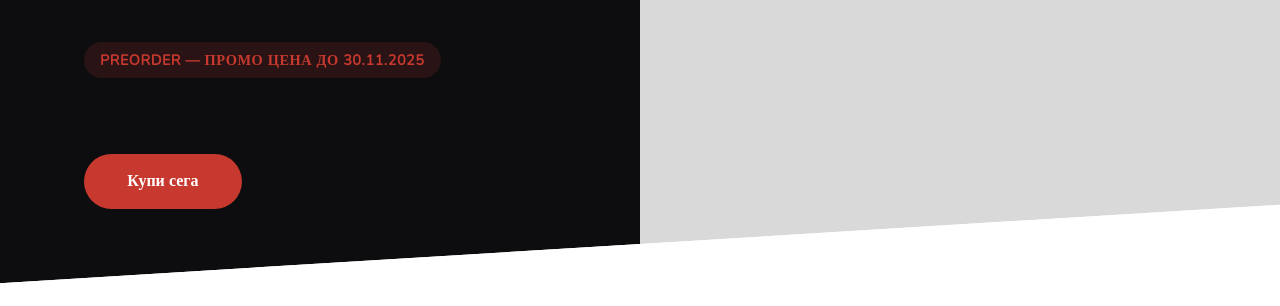
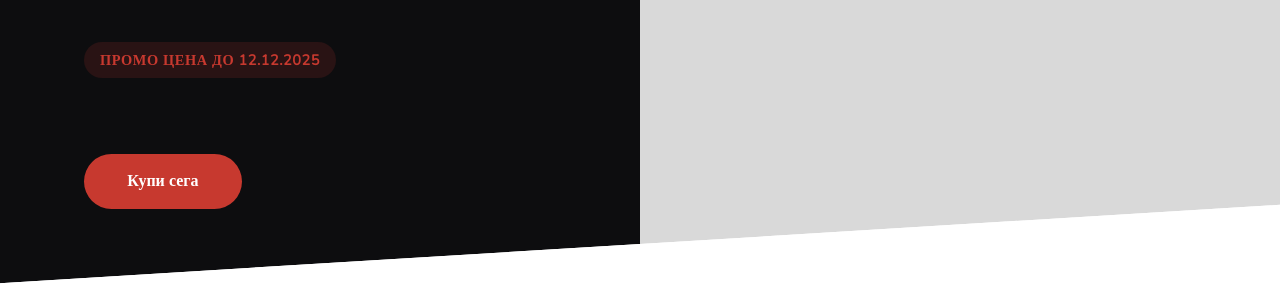
Before and after one commit to rainballs/jivot-bez-shum, a Django app: template templates/pages/home.html in a window 1280 px wide. Shown: the part 673-979 px from the top of the page. Run offline with Django 5.2, Linux system fonts and the light colour scheme; the template is opened without the code that fills it, so the values that code supplies are empty.

Commit message:
remove preorder label

```diff
--- a/templates/pages/home.html
+++ b/templates/pages/home.html
@@ -28,7 +28,7 @@
 
                 <div class="price-actions">
                     <div class="price-block">
-                        <p class="price-pretitle">PREORDER — ПРОМО ЦЕНА ДО 30.11.2025</p>
+                        <p class="price-pretitle">ПРОМО ЦЕНА ДО 12.12.2025</p>
 
                         <div class="price-row">
                             {% if product %}
@@ -290,7 +290,7 @@
 
         <div class="container cta-book-inner">
             <h2 style="color: #ffffff">“Живот без шум”</h2>
-            <p class="price-pretitle">PREORDER — ПРОМО ЦЕНА ДО 30.11.2025</p>
+            <p class="price-pretitle">ПРОМО ЦЕНА ДО 12.12.2025</p>
             <div class="cta-book-old">24,99 лв | 12,78 €</div>
             <div class="cta-book-price">{{ product.price_bgn }} лв | {{ product.price_eur }} €</div>
 
```
